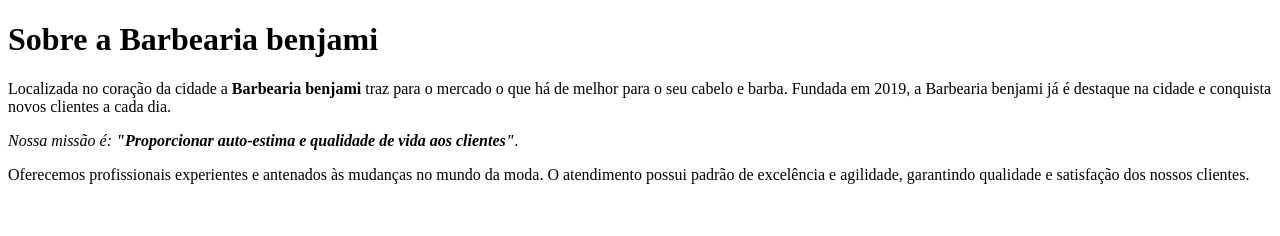
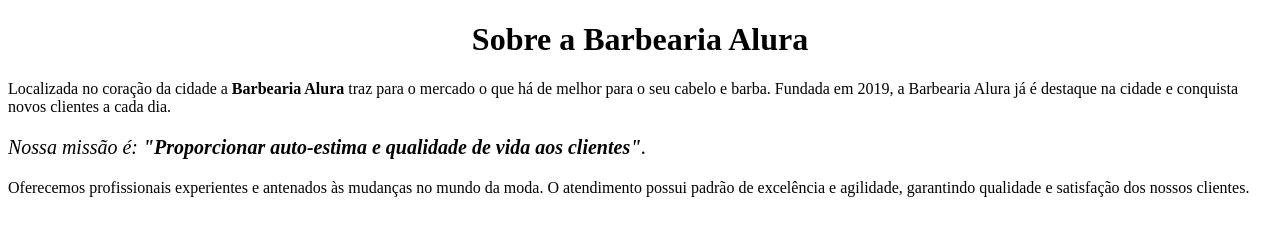
Before and after one commit to RafaelSomente/PC-Primeiro-C-AJ, a plain HTML site: page index.html in a window 1280 px wide. Drawn offline with Linux system fonts and the light colour scheme.

Commit message:
Update index.html

```diff
--- a/index.html
+++ b/index.html
@@ -2,15 +2,17 @@
 <html lang="pt-br">
     <head>
         <meta charset="UTF-8">
-        <title>Barbearia benjami</title>
+        <title>Barbearia Alura</title>
+        <link rel="stylesheet" href="style.css">
     </head>
+
     <body>
-        <h1>Sobre a Barbearia benjami</h1>
+        <h1 style="text-align: center">Sobre a Barbearia Alura</h1>
 
-        <p>Localizada no coração da cidade a <strong>Barbearia benjami</strong> traz para o mercado o que há de melhor para o seu cabelo e barba.
-        Fundada em 2019, a Barbearia benjami já é destaque na cidade e conquista novos clientes a cada dia.</p>
+        <p>Localizada no coração da cidade a <strong>Barbearia Alura</strong> traz para o mercado o que há de melhor para o seu cabelo e barba.
+        Fundada em 2019, a Barbearia Alura já é destaque na cidade e conquista novos clientes a cada dia.</p>
 
-        <p><em>Nossa missão é: <strong>"Proporcionar auto-estima e qualidade de vida aos clientes"</strong>.</em></p>
+        <p style="font-size: 20px"><em>Nossa missão é: <strong>"Proporcionar auto-estima e qualidade de vida aos clientes"</strong>.</em></p>
 
         <p>Oferecemos profissionais experientes e antenados às mudanças no mundo da moda.
         O atendimento possui padrão de excelência e agilidade, garantindo qualidade e satisfação dos nossos clientes.</p>
```
